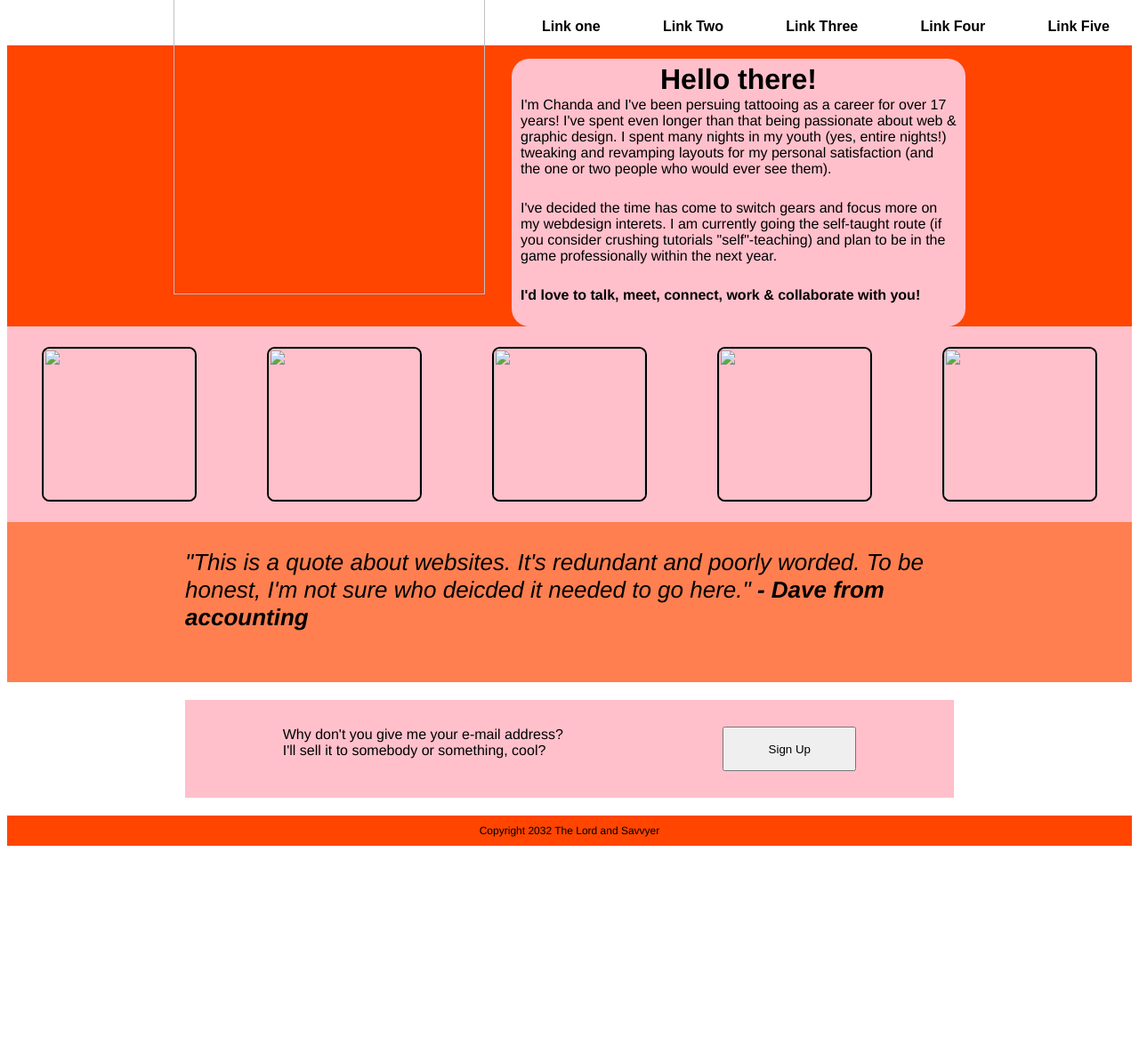
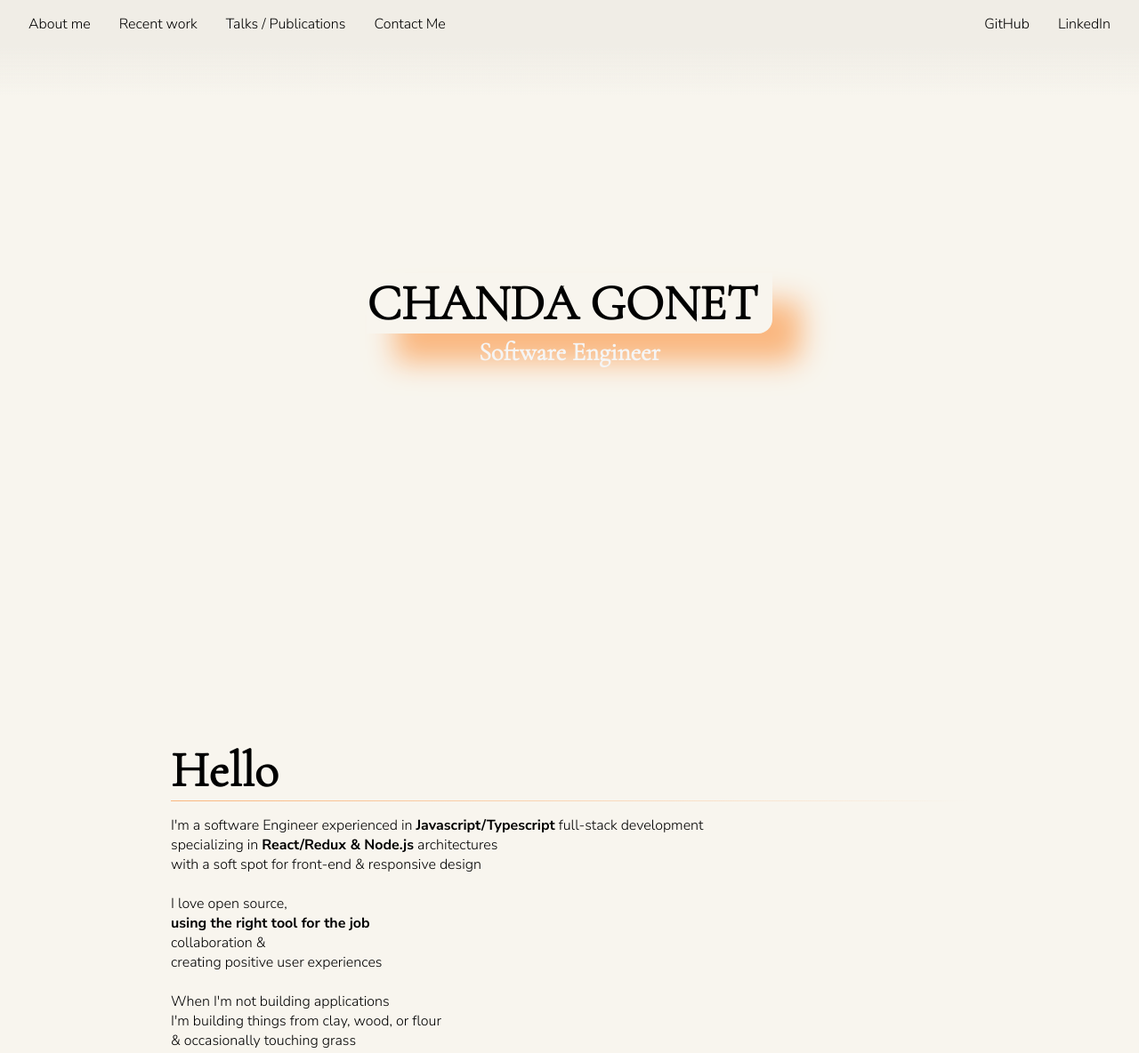
Before and after one commit to Chanduh/chanduh.github.io, a plain HTML site: page index.html in a window 1280 px wide. Shown: the top 1184 px of the page at 89% size. Before the commit the page ends 959 px from the top, so only its background shows below. Drawn offline with nearby package versions, Linux system fonts and the light colour scheme.

Commit message:
Init commit of redesign

```diff
--- a/index.html
+++ b/index.html
@@ -1,213 +1,156 @@
-<meta http-equiv="refresh" content="1">
+<!DOCTYPE html>
+<html lang="en">
+<head>
+  <meta charset="UTF-8">
+  <meta http-equiv="X-UA-Compatible" content="IE=edge">
+  <meta name="viewport" content="width=device-width, initial-scale=1.0">
+  <title>Chanda Gonet</title>
+  <link rel="stylesheet" href="styles.css">
+  <script src="script.js" defer></script>
+</head>
+<body>
+  <header>
+    <h1>CHANDA GONET</h1>
+    <h2>Software Engineer</h2>
+  </header>
 
-<!DOCTYPE html>
-<html>
-  <head>
-    <meta charset="utf-8">
-    <title>Landing Page</title>
-    </head>
-    <style>
+  <div class="nav-fade"></div>
+  <nav>
+    <ul>
+      <li><a href="#about-me">About me</a></li>
+      <li><a href="#recent-work">Recent work</a></li>
+      <li><a href="#talks">Talks / Publications</a></li>
+      <li><a href="#contact">Contact Me</a></li>
+    </ul>
+    <ul>
+      <li><a href="https://github.com/Chanduh/" target="_blank">GitHub</a></li>
+      <li><a href="https://www.linkedin.com/in/chanda-gonet/" target="_blank">LinkedIn</a></li>
+    </ul>
+  </nav>
+  <main>
+  <section id="about-me" class="section">
+    <h1 class="heading-shadow">Hello</h1>
+    <p>
+      I'm a software Engineer experienced in <strong>Javascript/Typescript</strong> full-stack development
+      <BR>specializing in <strong>React/Redux & Node.js</strong> architectures
+      <BR>with a soft spot for front-end & responsive design
+    </p>
+    <p>
+      <BR>I love open source,
+      <BR><strong>using the right tool for the job</strong>
+      <BR>collaboration &
+      <BR>creating positive user experiences
+    </p>
+    <p>
+      <BR>When I'm not building applications
+      <BR>I'm building things from clay, wood, or flour
+      <BR>& occasionally touching grass
+    </p>
+    <p>
+    <!-- <BR>These are a few of my favorite things:<BR>
+      <span class="tech">REACT</span>
+      <span class="tech">REDUX</span>
+      <span class="tech">NODE.JS</span>
+      <span class="tech">HTML</span>
+      <span class="tech">CSS / SCSS</span>
+      <span class="tech">JAVASCRIPT</span>
+      <span class="tech">EXPRESS</span>
+      <span class="tech">SQL</span>
+      <span class="tech">NOSQL</span>
+      <span class="tech">DOCKER</span>
+      <span class="tech">TYPESCRIPT</span>
+    </p> -->
 
-      html {
-        font-family: Helvetica, sans-serif;
-        font-size: 16px;
-      }
-      p {
-        padding: 5px;
+  </section>
 
-      }
-      h1 {
-        margin-bottom: -20px;
-         margin-top: 0px;
-         color: black  ;
-         -webkit-text-stroke: 0px #1DE1FF;
-         text-align: center;
-      }
+  <section id="recent-work" class="section">
+    <h1>Recent Work</h1>
 
-      .flexboxnav {
-        Display: flex;
-        justify-content: space-around;
-        gap: 20px;
+    <div class="work-wrapper">
+      <img class="logo" src="lambdawg.png">
+      <div>
+        <h2>Lambdawg</h2>
+        <p><em>Open source AWS Lambda metrics GUI </em>| OSLabs</p>
+        <BR>
+        <p>
+          <span class="tech">REACT</span>
+          <span class="tech">REDIS</span>
+          <span class="tech">NODE.JS</span>
+          <span class="tech">D3</span>
+          <span class="tech">CHART.JS</span>
+          <span class="tech">SQL</span>
+          <span class="tech">REST API</span>
+          <span class="tech">VITE</span>
+          <span class="tech">AWS SDK</span>
+          <span class="tech">DOCKER</span>
+        </p><BR>
+        <p>An open source lambda metrics visualization tool to streamline error debugging and facilitating faster onboarding with app architecture overview. Renders D3 interactive graphics and charts based on data fetched from AWS Cloudwatch and XRay APIs</p>
+        <BR>
+        <p>
+          <a href="https://github.com/oslabs-beta/Lambdawg">GitHub</a>
+           |
+           <a href="https://lambdawg.dev/">Lambdawg</a>
+           |
+           <a href="https://www.opensourcelabs.io/">OSLabs</a>
 
-      }
+          </p>
+      </div>
+    </div>
 
-      #headerlogo {
-       display: inline-block;
-       margin:  auto;
-       font-family: arial black, sans-serif;
-       font-size: 2.5rem;
-       width: 40%;
-      }
+    <div class="work-wrapper">
+      <img class="logo" src="alchemeal.png">
+      <div>
+        <h2>Alchemeal</h2>
+        <p>
+          <BR>
+          <span class="tech">REACT</span>
+          <span class="tech">SQL</span>
+          <span class="tech">NODE.JS</span>
+          <span class="tech">MONGODB</span>
+          <span class="tech">SQL</span>
+          <span class="tech">OAUTH</span>
+          <span class="tech">BCRYPT</span>
+        </p><BR>
+        <p>rovides nutritional suggestions and information based on physical symptoms, includes options to filter based on dietary restrictions / allergies.</p>
+        <BR>
+        <p>
+          <a href="https://github.com/Endurtek/alchemeal">GitHub</a>
+          </p>
+      </div>
+    </div>
 
-      .headlink {
-        margin: auto;
-        font-family: arial, sans-serif;
-        font-size: 1rem;
-        font-weight: bold;
+    <div class="work-wrapper">
+      <img class="logo" src="frndr.png">
+      <div>
+        <h2>frndr</h2>
+        <p>
+          <span class="tech">REACT</span>
+          <span class="tech">SQL</span>
+          <span class="tech">NODE.JS</span>
+          <span class="tech">MONGODB</span>
 
-      }
+        </p><BR>
+          <p>Platonic location-based meet-up app that matches active users with other local users based on proposed activities. Real-time geolocation with in-app chat functionality. </p>
+            <BR>
+        <p>
+          <a href="https://github.com/Amis-LLC/frndr-app">GitHub</a>          </p>
+      </div>
+    </div>
 
-      .flexboxsplash {
-        background-color: orangered;
-        display: flex;
-        flex: 1 0 auto;
-
-        justify-content: center;
-        gap: 30px;
+  </section>
 
 
-      }
+    <section id="talks" class="section">
+      <h1>Tech Talk</h1>
 
-      #splash1 {
-        width: 500px;
-        padding: 5px;
-        background-color: pink;
-        border:  0px solid black;
-        margin-top: 15px;
-        border-radius: 20px;
-        overflow: auto;
-
-
-
-      }
-       #splash2 {
-        margin-top: -70px;
-
-      }
-
-        .flexboxproducts {
-        justify-content: space-evenly;
-        display:  flex;
-        flex: 1;
-        height: 220px;
-        background-color: pink;
-      }
-
-      .product {
-        width: 170px;
-        margin:  auto;
-        background-color: pink;
-        border:  2px solid black;
- border-radius: 5%;
-        overflow: hidden;
-
-      }
-
-      #quote {
-        height:  120px;
-        background-color: coral;
-        font-family: Helvetica, sans-serif;
-        font-size: 26px;
-        font-weight: lighter;
-        margin:  auto;
-        padding:  30px;
-        padding-left: 200px;
-        padding-right: 200px;
-      }
-
-      #calltoaction {
-        height:  60px;
-        background-color: pink;
-        font-family: Helvetica, sans-serif;
-        font-size: 16px;
-        margin-left: 200px;
-        margin-right: 200px;
-        margin-top: 20px;
-        margin-bottom: 20px;
-        padding:  20px;
-        padding-top: 30px;
-        text-align: justify;
-        display:  flex;
-        flex: 1;
-        justify-content: space-around;
-      }
-
-      #button {
-
-        width: 150px;
-        height: 50px;
-
-      }
-
-      footer {
-        background-color: orangered;
-        margin: auto;
-        font-family: Helvetica, sans-serif;
-        font-size: 12px;
-        padding:  10px;
-        text-align: center;
-      }
-
-    </style>
-
-
-
-
-   <div class="flexboxnav">
-    <div id="headerlogo">&nbsp;</div>
-    <div class="headlink">Link one</div>
-    <div class="headlink">Link Two</div>
-    <div class="headlink">Link Three</div>
-     <div class="headlink">Link Four</div>
-    <div class="headlink">Link Five</div>
-  </div>
-
-     <div class="flexboxsplash">
-
-       <div id="splash2">
-      <img src="/Odin/Untitled_Artwork 7.png"width="350px" height="350px">
-       </div>
-
-    <div id="splash1">
-      <h1>Hello there!</h1>
-      <p>I'm Chanda and I've been persuing tattooing as a career for over 17 years! I've spent even longer than that being passionate about web & graphic design. I spent many nights in my youth (yes, entire nights!) tweaking and revamping layouts for my personal satisfaction (and the one or two people who would ever see them).</p>
-
-<p>I've decided the time has come to switch gears and focus more on my webdesign interets. I am currently going the self-taught route (if you consider crushing tutorials "self"-teaching) and plan to be in the game professionally within the next year.</p>
-
-<p> <b>I'd love to talk, meet, connect, work & collaborate with you!</b></p>
-
-</div>
-
-  </div>
-
-
-
-   <div class="flexboxproducts">
-
-
-    <div class="product"><img src="/Odin/IMG_0697.jpg" width="170px">
-      </div>
-
-    <div class="product"><img src="/Odin/IMG_0699.jpg"width="170px"></div>
-
-    <div class="product"><img src="/Odin/IMG_0695.jpg"width="170px"></div>
-
-    <div class="product"><img src="/Odin/IMG_0698.jpg"width="170px"></div>
-
-
-    <div class="product"><img src="/Odin/IMG_0694.jpg"width="170px"></div>
-
-  </div>
-
-
-
-
-
-<div id="quote">
-<em>"This is a quote about websites. It's redundant and poorly worded. To be honest, I'm not sure who deicded it needed to go here." <b>- Dave from accounting</b></em>
-</div>
-
-<div id="calltoaction">
-  Why don't you give me your e-mail address? <br>
-  I'll sell it to somebody or something, cool?
-
-  <button id="button">Sign Up</button>
-  </div>
-
+      <!-- <center>
+        <iframe width="760" height="315" src="https://www.youtube.com/embed/Uz5frlqyXvc" title="YouTube video player" frameborder="0" allow="accelerometer; autoplay; clipboard-write; encrypted-media; gyroscope; picture-in-picture; web-share" allowfullscreen></iframe>
+      </center> -->
+    </section>
+    <section id="publications"></section>
+  </main>
   <footer>
-    Copyright 2032 The Lord and Savvyer
+    © Chanda Gonet 2023
   </footer>
-
-
-
-    </html>
+</body>
+</html>
--- /dev/null
+++ b/styles.css
@@ -0,0 +1,132 @@
+@import url('https://fonts.googleapis.com/css2?family=Arimo&family=Cinzel&family=Cormorant+Garamond:wght@300&display=swap');
+@import url('https://fonts.googleapis.com/css2?family=Arimo&family=Cinzel&family=Nunito+Sans:ital,wght@0,300;0,700;1,300&display=swap');
+
+* {
+  /* border: .5px solid red; */
+  box-sizing: border-box;
+  margin: 0px;
+  padding: 0px;
+  scroll-behavior: smooth;
+  font-family: 'Nunito Sans', sans-serif;
+}
+body {
+  background-color: #f8f5ee;
+}
+p {
+  font-size: 1rem;
+}
+h1 {
+  font-size: 3.5rem;
+  font-family: 'Cormorant Garamond', serif;
+  margin-bottom: 1rem;
+
+  border-bottom: 1px solid;
+  border-image: linear-gradient(to right, #fab77f, transparent);
+  border-image-slice: 1;
+}
+h2 {
+  font-size: 1.5rem;
+  font-family: 'Cormorant Garamond', serif;
+}
+header {
+  height: 90vh;
+  padding: 1rem;
+  display: flex;
+  flex-direction: column;
+  justify-content: center;
+  align-items: center;
+}
+header > h1 {
+  padding-right: 1rem;
+  border-radius: 0 0 1rem 0;
+  box-shadow: 2rem 2rem 2rem #fab77f ;
+  border-bottom: none;
+  margin-bottom: .15rem;
+}
+header > h2 {
+  color: whitesmoke;
+  font-size: 1.8rem;
+}
+nav {
+  width: 100vw;
+  position: fixed;
+  top: 0px;
+  padding: 1rem;
+  display: flex;
+  justify-content: space-between;
+  z-index: 999;
+}
+.nav-fade {
+  z-index: 998;
+  height: 10rem;
+  width: 100vw;
+  position: fixed;
+  top: 0px;
+  background-image: linear-gradient(to top, transparent, transparent, #f0ede6, #f0ede6);
+}
+nav > ul {
+  display: flex;
+  list-style: none;
+}
+li > a:link, a:visited, a:active {
+  margin: 1rem;
+  text-decoration: none;
+  color: black;
+}
+main {
+  display: flex;
+  flex-direction: column;
+  justify-content: center;
+  align-items: center;
+
+}
+
+.section {
+  padding-top: 5rem;
+  margin: 2rem;
+  display: flex;
+  flex-direction: column;
+  align-content: center;
+  width: 70vw;
+  /* min-height: 90vh; */
+}
+.work-wrapper {
+  display: flex;
+  justify-content: center;
+  align-items: center;
+  margin-bottom: 2rem;
+}
+.work-wrapper > div {
+  display: flex;
+  flex-direction: column;
+  border-left: 1.5px solid #fab77f;
+  padding-left: 1rem;
+}
+.logo {
+  width: 150px;
+  padding-right: 1rem;
+  filter: grayscale(100%);
+}
+/* .desktop {
+  max-width: 600px;
+} */
+iframe {
+  border: none;
+  border-radius: 1rem;
+}
+.tech{
+  font-size: .8rem;
+  border: 1px solid #fab77f;
+  background-color:transparent;
+  padding-top: .15rem;
+  padding-left: .25rem;
+  padding-right: .25rem;
+  border-radius: .25rem;
+  transition: box-shadow 0.3s ease;
+
+}
+.tech:hover{
+  /* box-shadow: 0 0 5px 3px #fff ; */
+ background-color: white;
+
+}
```
Also changed, not shown: alchemeal.png (added), frndr.png (added), lambdawg.gif (added), lambdawg.png (added), multiformat.png (added), script.js (added).
